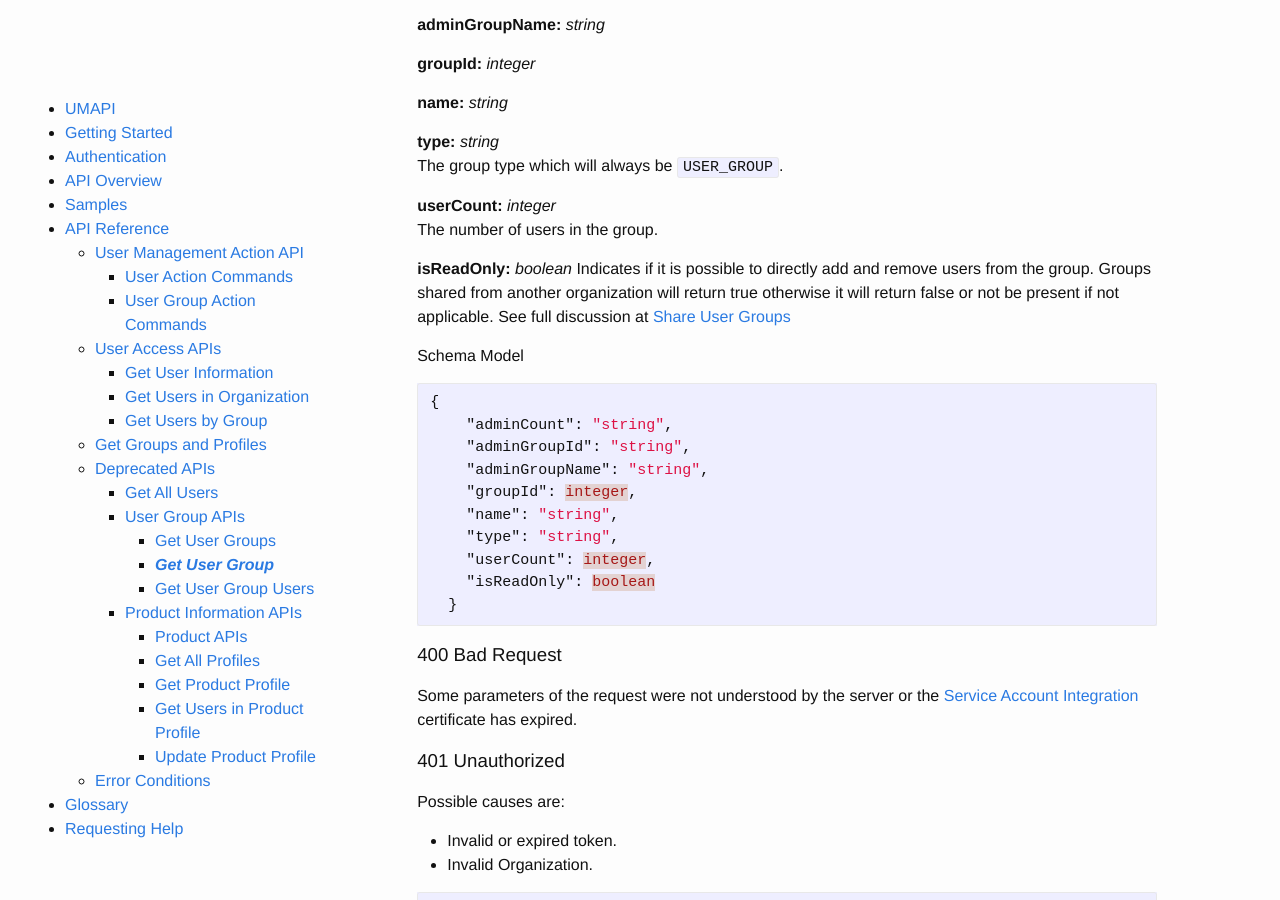
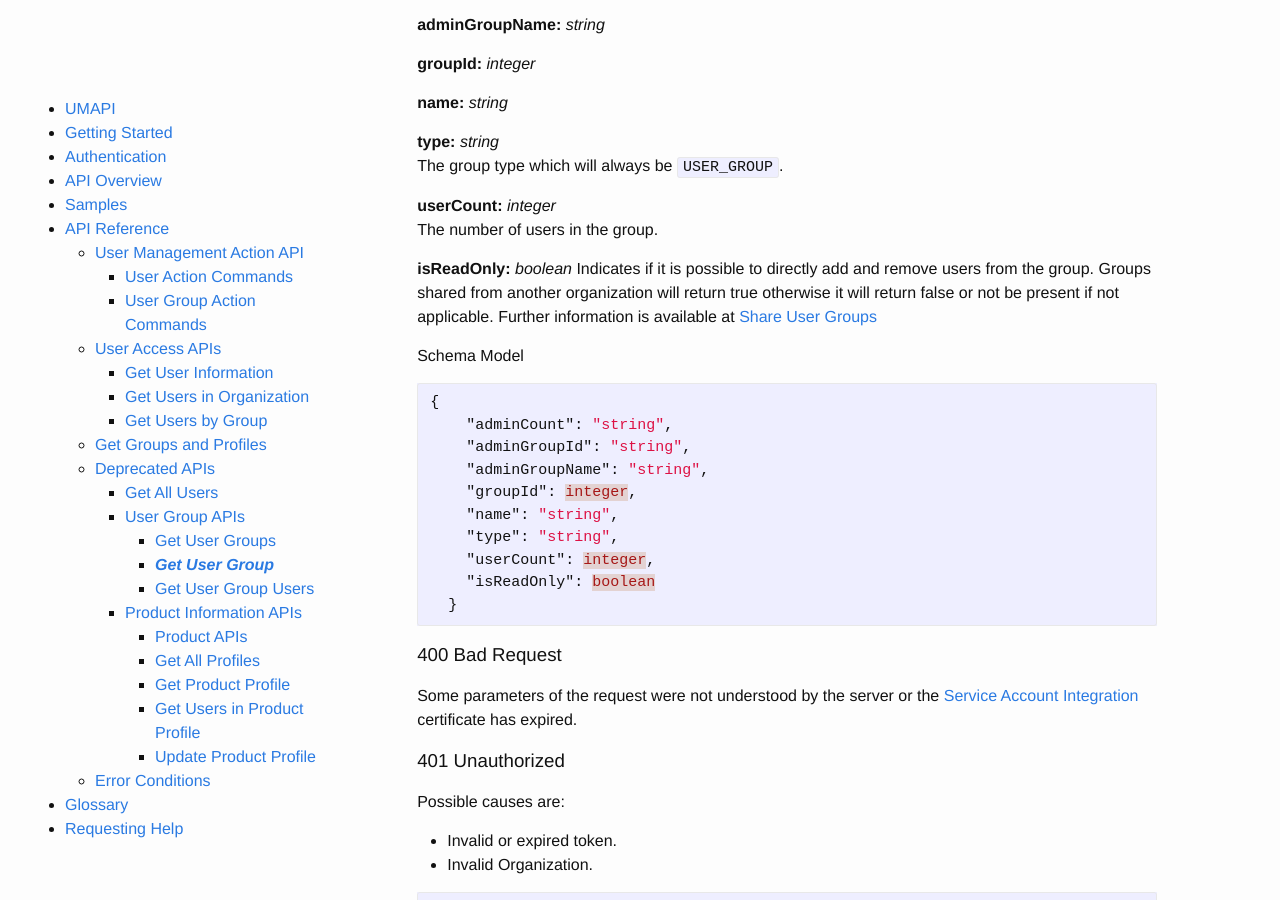
Before and after one commit to adobe-apiplatform/umapi-documentation, a Jekyll site: the page built from docs/en/api/getUserGroup.md, in a window 1280 px wide and 900 px high, scrolled down 2074 px. Built offline with Jekyll 4.4.1, drawn with Linux system fonts in a browser that asks for light colours.

Commit message:
Apply suggestions from code review
Co-authored-by: Lea Savage <leasavage@gmail.com>

```diff
--- a/docs/en/api/getUserGroup.md
+++ b/docs/en/api/getUserGroup.md
@@ -87,7 +87,7 @@ __userCount:__ _integer_
 The number of users in the group.
 
 __isReadOnly:__ _boolean_
-Indicates if it is possible to directly add and remove users from the group. Groups shared from another organization will return true otherwise it will return false or not be present if not applicable. See full discussion at [Share User Groups](https://www.adobe.com/go/user_group_share)
+Indicates if it is possible to directly add and remove users from the group. Groups shared from another organization will return true otherwise it will return false or not be present if not applicable. Further information is available at [Share User Groups](https://www.adobe.com/go/user_group_share)
 
 #### Schema Model
 
```
Also changed, not shown: docs/en/api/ErrorRef.md (+2 -2 lines), docs/en/api/getUserGroups.md (+1 -1 lines), docs/en/api/glossary.md (+1 -1 lines).
